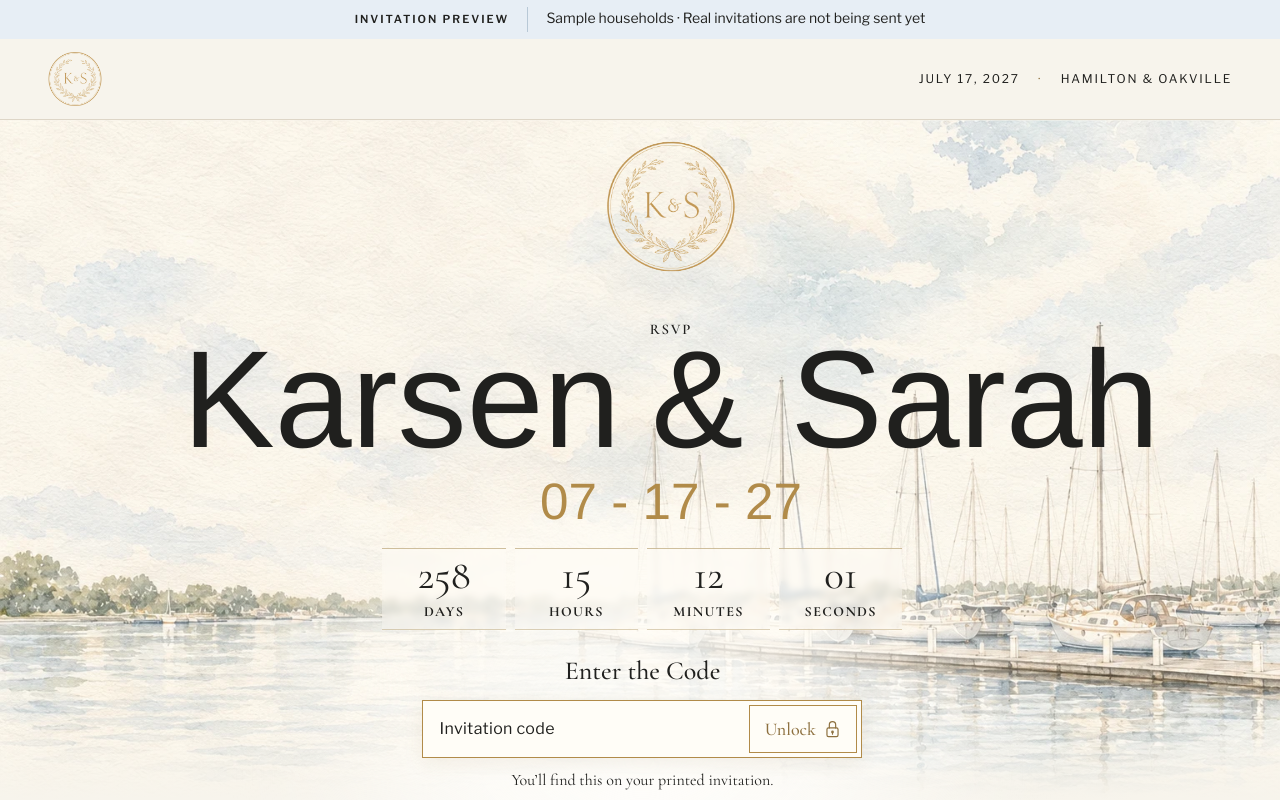
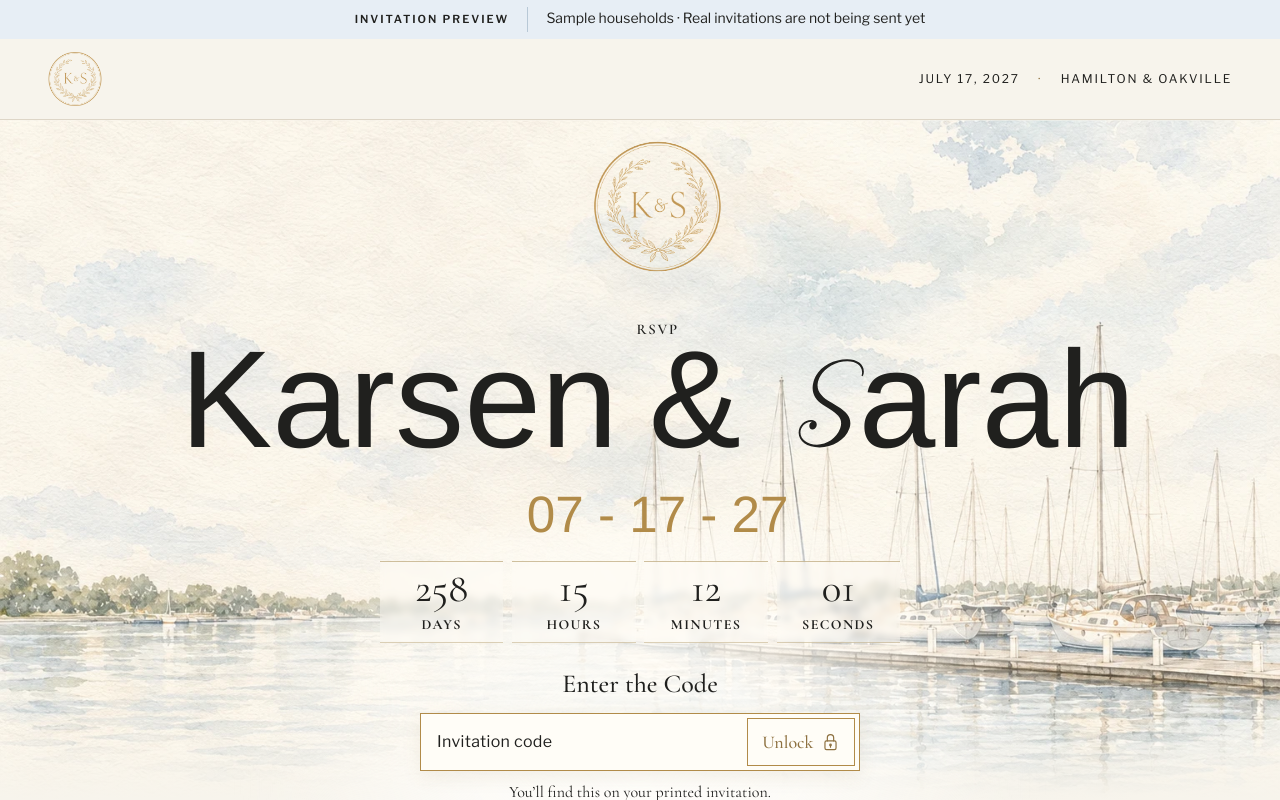
Before and after one commit to karsenwimmer/karsen-sarah-wedding, a Next.js app: page /invitation in a window 1280 px wide. Built offline with nearby package versions, Linux system fonts and the light colour scheme; a web font is replaced by a local one.

Commit message:
Give Sarah a clearer custom capital S

```diff
--- a/src/app/invitation/invitation.module.css
+++ b/src/app/invitation/invitation.module.css
@@ -331,6 +331,7 @@
 .root .invitationMark :global(.save-date-mark__kicker) { margin: 0 0 .55rem; color: var(--ink); font-family: var(--font-display), Georgia, serif; font-size: .92rem; font-weight: 600; letter-spacing: .12em; line-height: 1.1; text-transform: uppercase; }
 .root .invitationMark :global(.save-date-mark__names) { display: flex; align-items: baseline; justify-content: center; gap: clamp(.1em, 1.1vw, .22em); margin: 0; color: var(--ink); font-family: var(--font-script), "Snell Roundhand", "Apple Chancery", cursive; font-size: clamp(5.4rem, 10.8vw, 10.6rem); font-weight: 400; letter-spacing: 0; line-height: .78; white-space: nowrap; }
 .root .invitationMark :global(.save-date-mark__names) > span { display: inline; margin: 0; }
+.root .invitationMark .sarahInitial { display: inline-block; width: .5em; height: .8em; margin: 0 .01em 0 0; vertical-align: -.15em; overflow: visible; }
 .root .invitationMark :global(.save-date-mark__names) > :global(.save-date-mark__amp) { margin-inline: .12em .24em; }
 .root .invitationMark :global(.save-date-mark__date) { margin: clamp(1rem, 2.3vw, 1.45rem) 0 0; color: #b18b49; font-family: var(--font-script), "Snell Roundhand", "Apple Chancery", cursive; font-size: clamp(2rem, 4vw, 3.6rem); font-weight: 400; line-height: .95; }
 .heroContent :global(.countdown) { color: var(--ink); }
--- a/src/app/invitation/invitation.tsx
+++ b/src/app/invitation/invitation.tsx
@@ -10,6 +10,7 @@ import { celebrationEvents } from "./celebration";
 import { blankAnswers, cleanAnswers, findInvite, invitations, mealOptions, readReply, replyKey, validateAnswers, type Answer, type Invite, type Reply } from "./preview-data";
 import { lookupInvitation, saveInvitationReply } from "./actions";
 import { OrnateLock } from "./ornate-lock";
+import { SarahInitial } from "./sarah-initial";
 import s from "./invitation.module.css";
 
 function Seal({ large = false }: { large?: boolean }) {
@@ -212,7 +213,7 @@ export function Invitation() {
           <div className={`${s.invitationMark} save-date-mark hero__mark`}>
             <SealMark className="save-date-mark__seal" priority size={160} />
             <p className="save-date-mark__kicker">RSVP</p>
-            <h1 className="save-date-mark__names" id="wedding-title" tabIndex={-1}><span>Karsen</span><span className="save-date-mark__amp">&amp;</span><span>Sarah</span></h1>
+            <h1 className="save-date-mark__names" id="wedding-title" tabIndex={-1} aria-label="Karsen & Sarah"><span>Karsen</span><span className="save-date-mark__amp">&amp;</span><span><SarahInitial />arah</span></h1>
             <p className="save-date-mark__date">{wedding.date.shortLabel}</p>
           </div>
           <div className={s.readabilityCloud}>
--- /dev/null
+++ b/src/app/invitation/sarah-initial.tsx
@@ -0,0 +1,10 @@
+import s from "./invitation.module.css";
+
+/** A clear, open capital S, drawn on Imperial Script's 1000-unit baseline. */
+export function SarahInitial() {
+  return <svg className={s.sarahInitial} viewBox="0 -650 500 800" aria-hidden="true" focusable="false">
+    <g transform="scale(1 -1)" fill="currentColor">
+      <path d="M535 526C544 585 497 620 430 620C343 620 261 570 229 503C189 420 232 369 313 320L363 290C435 247 467 196 444 132C414 47 321-4 228-4C137-4 77 43 77 102C77 156 123 194 164 194C191 194 208 181 208 162C208 141 194 126 176 126C163 126 154 138 154 151C154 164 163 177 173 181C130 185 90 146 90 103C90 55 139 15 209 15C281 15 352 62 377 132C399 194 372 228 301 273L252 304C182 351 162 413 191 491C223 577 326 634 428 634C505 634 555 595 548 534C546 520 542 511 537 511C532 511 532 517 535 526Z" />
+    </g>
+  </svg>;
+}
```
Also changed, not shown: 1 other file (tests, documents, lock files or other folders).
